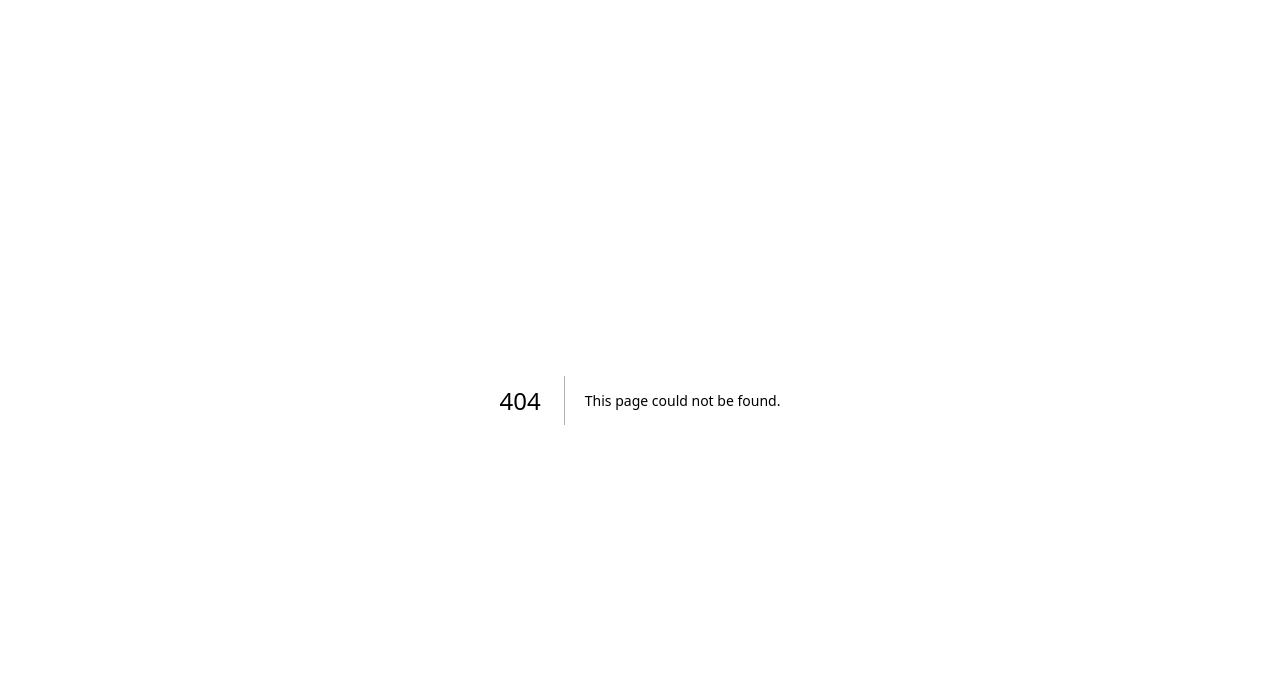
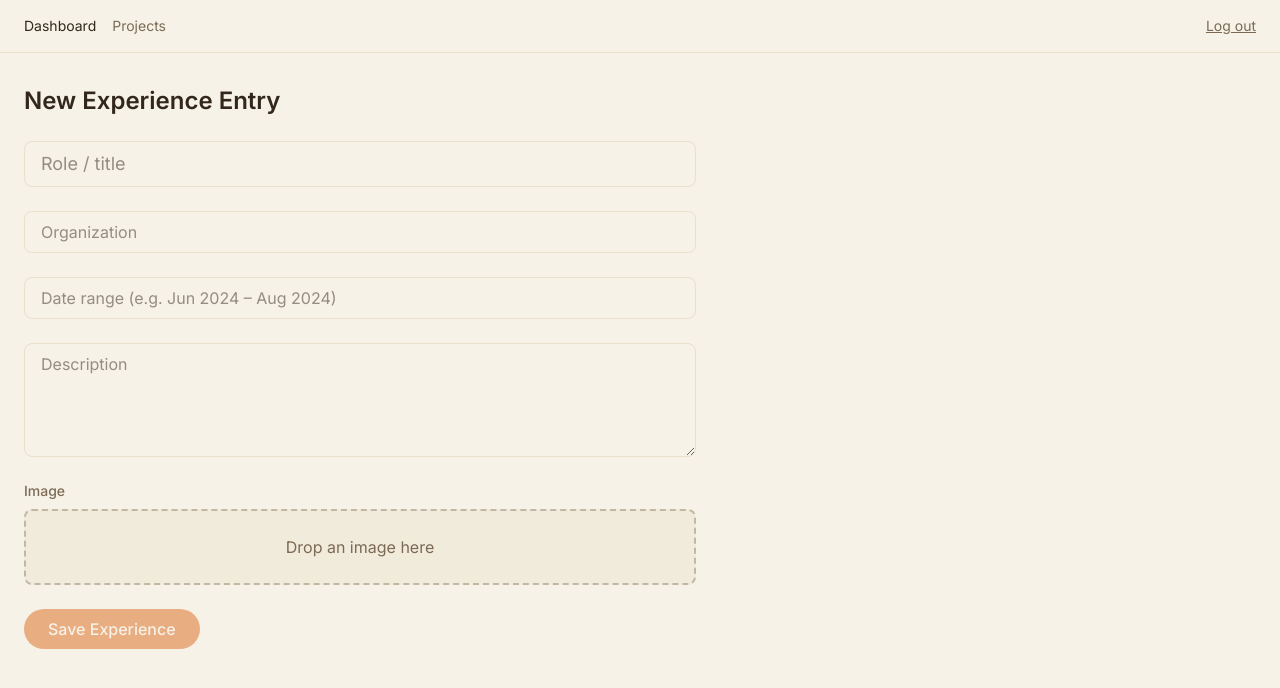
Before and after one commit to austinsalt99-hash/Austin-Salt-website, a Next.js app: page /admin/experience/new in a window 1280 px wide. Before the commit this address had no page. Shown: the top 688 px of the page. Built offline with nearby package versions, Linux system fonts and the light colour scheme.

Commit message:
Add Experience create/edit form
Co-Authored-By: Claude Sonnet 5 <noreply@anthropic.com>

```diff
--- /dev/null
+++ b/app/admin/(dashboard)/experience/[id]/edit/page.tsx
@@ -0,0 +1,27 @@
+import { createClient } from "@/lib/supabase/server";
+import { ExperienceForm } from "@/components/admin/ExperienceForm";
+import type { ExperienceEntry } from "@/lib/types";
+
+export default async function EditExperiencePage({ params }: { params: Promise<{ id: string }> }) {
+  const { id } = await params;
+  const supabase = await createClient();
+  const { data: entry } = await supabase.from("experience").select("*").eq("id", id).single<ExperienceEntry>();
+
+  if (!entry) return <p className="text-brown-600">Experience entry not found.</p>;
+
+  return (
+    <div>
+      <h1 className="mb-6 text-2xl font-semibold text-brown-900">Edit Experience Entry</h1>
+      <ExperienceForm
+        initialData={{
+          id: entry.id,
+          role: entry.role,
+          organization: entry.organization,
+          dateRange: entry.date_range ?? "",
+          description: entry.description ?? "",
+          imageUrl: entry.image_url ?? "",
+        }}
+      />
+    </div>
+  );
+}
--- /dev/null
+++ b/app/admin/(dashboard)/experience/new/page.tsx
@@ -0,0 +1,10 @@
+import { ExperienceForm } from "@/components/admin/ExperienceForm";
+
+export default function NewExperiencePage() {
+  return (
+    <div>
+      <h1 className="mb-6 text-2xl font-semibold text-brown-900">New Experience Entry</h1>
+      <ExperienceForm />
+    </div>
+  );
+}
--- /dev/null
+++ b/components/admin/ExperienceForm.tsx
@@ -0,0 +1,103 @@
+"use client";
+
+import { useState } from "react";
+import { useRouter } from "next/navigation";
+import { createRecord, updateRecord, listOrdered } from "@/lib/data/collections";
+import { ImageUploader } from "@/components/admin/ImageUploader";
+import type { ExperienceEntry } from "@/lib/types";
+
+export type ExperienceFormInitialData = {
+  id: string;
+  role: string;
+  organization: string;
+  dateRange: string;
+  description: string;
+  imageUrl: string;
+};
+
+export function ExperienceForm({ initialData }: { initialData?: ExperienceFormInitialData }) {
+  const router = useRouter();
+  const [role, setRole] = useState(initialData?.role ?? "");
+  const [organization, setOrganization] = useState(initialData?.organization ?? "");
+  const [dateRange, setDateRange] = useState(initialData?.dateRange ?? "");
+  const [description, setDescription] = useState(initialData?.description ?? "");
+  const [imageUrl, setImageUrl] = useState(initialData?.imageUrl ?? "");
+  const [saving, setSaving] = useState(false);
+  const [error, setError] = useState<string | null>(null);
+
+  async function handleSave() {
+    setSaving(true);
+    setError(null);
+    try {
+      if (initialData?.id) {
+        await updateRecord<ExperienceEntry>("experience", initialData.id, {
+          role,
+          organization,
+          date_range: dateRange,
+          description,
+          image_url: imageUrl,
+        });
+      } else {
+        const existing = await listOrdered<ExperienceEntry>("experience");
+        await createRecord<Record<string, unknown>>("experience", {
+          role,
+          organization,
+          date_range: dateRange,
+          description,
+          image_url: imageUrl,
+          position: existing.length,
+        });
+      }
+      router.push("/admin/experience");
+      router.refresh();
+    } catch (err) {
+      console.error("Failed to save experience entry:", err);
+      setError("Something went wrong while saving this entry. Please try again.");
+    } finally {
+      setSaving(false);
+    }
+  }
+
+  return (
+    <div className="flex max-w-2xl flex-col gap-6">
+      <input
+        placeholder="Role / title"
+        value={role}
+        onChange={(e) => setRole(e.target.value)}
+        className="rounded-lg border border-beige bg-cream px-4 py-2 text-lg"
+      />
+      <input
+        placeholder="Organization"
+        value={organization}
+        onChange={(e) => setOrganization(e.target.value)}
+        className="rounded-lg border border-beige bg-cream px-4 py-2"
+      />
+      <input
+        placeholder="Date range (e.g. Jun 2024 – Aug 2024)"
+        value={dateRange}
+        onChange={(e) => setDateRange(e.target.value)}
+        className="rounded-lg border border-beige bg-cream px-4 py-2"
+      />
+      <textarea
+        placeholder="Description"
+        rows={4}
+        value={description}
+        onChange={(e) => setDescription(e.target.value)}
+        className="rounded-lg border border-beige bg-cream px-4 py-2"
+      />
+      <div>
+        <p className="mb-2 text-sm font-medium text-brown-600">Image</p>
+        {imageUrl && <img src={imageUrl} alt="" className="mb-2 h-32 w-auto rounded-lg object-cover" />}
+        <ImageUploader path="experience" label="Drop an image here" onUploaded={setImageUrl} />
+      </div>
+      {error && <p className="text-sm text-error">{error}</p>}
+      <button
+        onClick={handleSave}
+        disabled={saving || !role || !organization}
+        className="self-start rounded-full bg-accent px-6 py-2 font-medium text-cream disabled:opacity-50"
+      >
+        {saving ? "Saving…" : "Save Experience"}
+      </button>
+    </div>
+  );
+}
```
